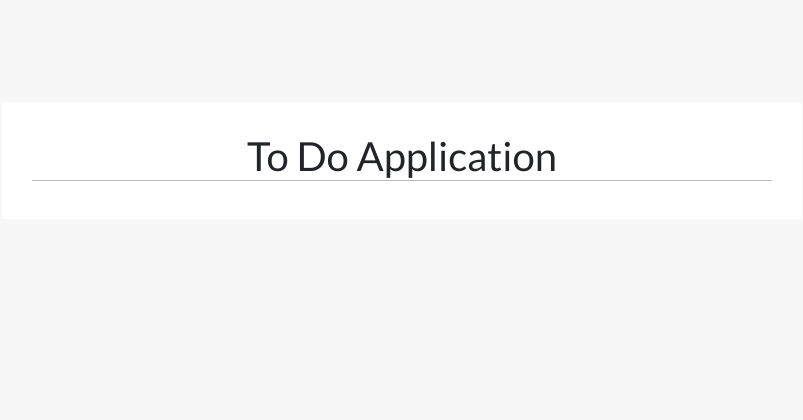
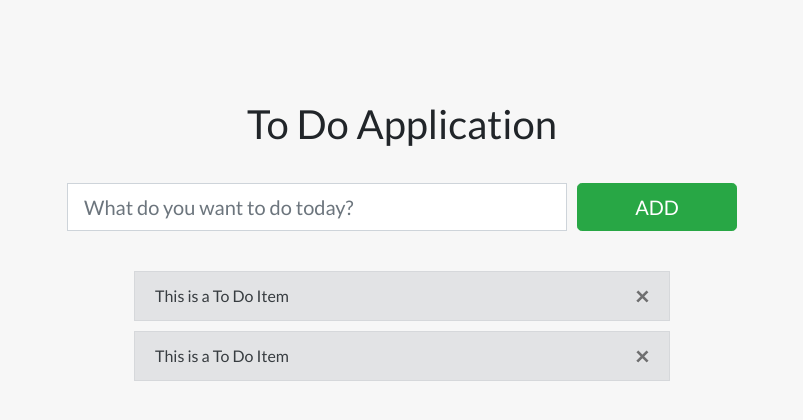
Before and after one commit to kaurman23/react-todo-list, a React (Create React App) app: page / in a window 1280 px wide. Shown: the top 420 px of the page, without its empty margins (238-1041 px from the left). Built offline with nearby package versions, Linux system fonts and the light colour scheme.

Commit message:
Basic UI

```diff
--- a/src/App.css
+++ b/src/App.css
@@ -1,28 +1,48 @@
 @import url('https://fonts.googleapis.com/css?family=Lato&display=swap');
+
+* {
+  box-sizing: border-box;
+}
+
+h1 {
+  margin-bottom: 35px;
+
+
+}
 
 body {
   background-color: #f7f7f7;
   font-family: 'Lato', sans-serif;
-  display: flex;
-  flex-direction: column;
-  align-items:center;
-  justify-content:center;
-  min-height: 40vh;
 
 }
 
-.main-container{
-  background-color: #fff;
-  box-shadow: var(--box-shadow);
-  box-sizing: border-box;
-  align-items:center;
-  margin: 30px auto;
-  padding: 30px;
-  width: 800px;
+.container{
+  justify-content: center;
+  width: 700px;
+  display: flex;
+  flex-direction: column;
+  margin-top: 100px;
+
 }
 
-h1{
-  text-align: center;
-  border-bottom: 1px solid #bbb;
+@media only screen and (max-width : 700px) {
 
+    .container {
+        width: 100%;
+    }
+  }
+
+.add-item {
+  margin-bottom: 40px;
 }
+
+.add-item input, button {
+  border-radius: 0;
+}
+
+.item-list .alert {
+  width: 80%;
+  margin: auto;
+  margin-bottom: 10px;
+  border-radius: 0%;
+}
--- a/src/App.js
+++ b/src/App.js
@@ -1,11 +1,16 @@
 import React from 'react';
 import './App.css';
-import {Header} from './components/Header'
+import {Header} from "./components/Header";
+import {AddItem} from "./components/AddItem";
+import {ItemList} from "./components/ItemList";
+
 
 function App() {
   return (
-    <div className="main-container">
-      <Header />
+    <div className="container">
+     <Header />
+     <AddItem />
+     <ItemList />
     </div>
   );
 }
--- /dev/null
+++ b/src/components/AddItem.js
@@ -0,0 +1,17 @@
+import React from 'react'
+
+export const AddItem = () => {
+    return (
+        <form>
+            <div className="form-row add-item">
+                <div className="col-12 col-md-9">
+                    <input type="text" className="form-control form-control-lg"
+                    placeholder="What do you want to do today?" />
+                </div>
+                <div className="col-12 col-md-3">
+                    <button className="btn btn-success btn-block btn-lg">ADD</button>
+                </div>
+            </div>
+        </form>
+    )
+}
--- a/src/components/Header.js
+++ b/src/components/Header.js
@@ -3,7 +3,7 @@ import React from 'react'
 export const Header = () => {
     return (
         <>
-           <h1>To Do Application</h1>
+            <h1 className="text-center">To Do Application</h1>
         </>
     )
 }
--- /dev/null
+++ b/src/components/Item.js
@@ -0,0 +1,14 @@
+import React from 'react'
+
+export const Item = () => {
+    return (
+        <div className="item-list ">
+            <div className="alert alert-secondary">
+                This is a To Do Item
+                <button type="button" className="close" data-dismiss="alert">
+                    &times;
+                </button>
+            </div>
+        </div>
+    )
+}
--- /dev/null
+++ b/src/components/ItemList.js
@@ -0,0 +1,12 @@
+import React from 'react'
+import {Item} from './Item'
+export const ItemList = () => {
+    return (
+        <>
+            <Item />
+            <Item />
+        </>
+
+
+    )
+}
```
Also changed, not shown: src/components/AddTask.js (deleted).
